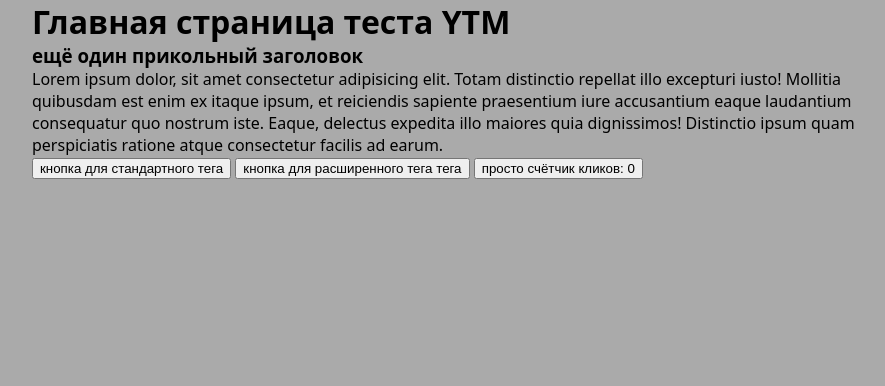
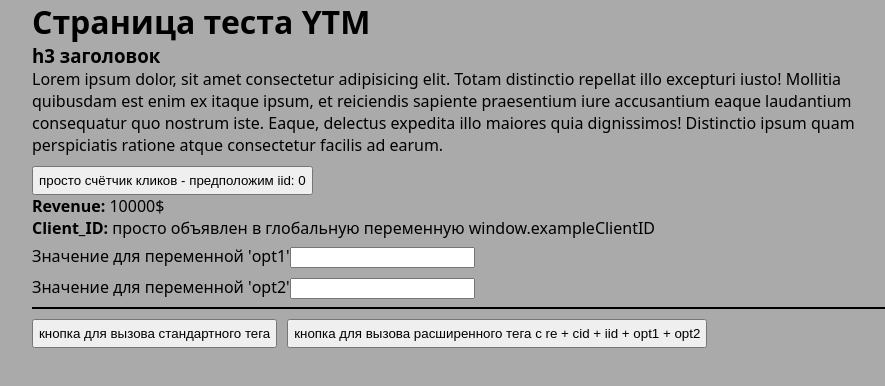
Before and after one commit to 322-enjoyer/VovanYTM, a plain HTML site: page index.html in a window 1280 px wide. Shown: the whole page, without its empty margins (178-1063 px from the left). Drawn offline with Linux system fonts and the light colour scheme.

Commit message:
4 commit)

```diff
--- a/index.html
+++ b/index.html
@@ -15,10 +15,26 @@
       margin: 0 auto;
     }
     button {
+      margin: 10px 0 0 0;
+      padding: 5px;
       cursor: pointer;
       &:hover {
         background: goldenrod;
       }
+    }
+    label{
+      display: block;
+    }
+    .callTag {
+      display: flex;
+      gap: 10px;
+    }
+    label:has(#input2) {
+      padding:0 0 8px 0;
+      border-bottom: 2px solid black;
+    }
+    #input1 {
+      margin: 8px 0 8px 0;
     }
   </style>
   <!-- Yandex.Metrika counter -->
@@ -36,25 +52,26 @@
   <!-- /Yandex.Metrika counter -->
 </head>
 <body>
-  <h1>Главная страница теста YTM</h1>
-  <h3>ещё один прикольный заголовок</h3>
+  <h1>Cтраница теста YTM</h1>
+  <h3>h3 заголовок</h3>
   <p>Lorem ipsum dolor, sit amet consectetur adipisicing elit. Totam distinctio repellat illo excepturi iusto! Mollitia quibusdam est enim ex itaque ipsum, et reiciendis sapiente praesentium iure accusantium eaque laudantium consequatur quo nostrum iste. Eaque, delectus expedita illo maiores quia dignissimos! Distinctio ipsum quam perspiciatis ratione atque consectetur facilis ad earum.</p>
-  <button id="btnStandard">кнопка для стандартного тега</button>
-  <button class="btnAdvanced">кнопка для расширенного тега тега</button>
-  <button class="counter">просто счётчик кликов: 0</button>
+  <button class="counter">просто счётчик кликов - предположим iid: 0</button>
+  <p><b>Revenue:</b> <span id="revenue">10000$</span></p>
+  <p><b>Client_ID:</b> просто объявлен в глобальную переменную window.exampleClientID</p>
+  <label>Значение для переменной 'opt1'<input id="input1" type="text"></label>
+  <label>Значение для переменной 'opt2'<input id="input2" type="text"></label>
+  <div class="callTag">
+    <button id="btnStandard">кнопка для вызова стандартного тега</button>
+    <button class="btnAdvanced">кнопка для вызова расширенного тега c re + cid + iid + opt1 + opt2</button>
+  </div>
 
   <script>
-    let counter = 0;
+    window.exampleClientID = 'AbCd-1234';
+    window.counter = 0;
 
     document.querySelector('.counter').addEventListener('click', e=> {
-      e.target.innerText = `просто счётчик кликов: ${Number(++counter)}`;
-
-      counter = String(counter);
+      e.target.innerText = `просто счётчик кликов - предположим iid: ${++counter}`;
     });
-
-    document.querySelector('#btnStandard').addEventListener('click', ()=> console.log('click btnStandard'));
-    document.querySelector('.btnAdvanced').addEventListener('click', ()=> console.log('click btnAdvanced'));
-
 
   </script>
 </body>
```
